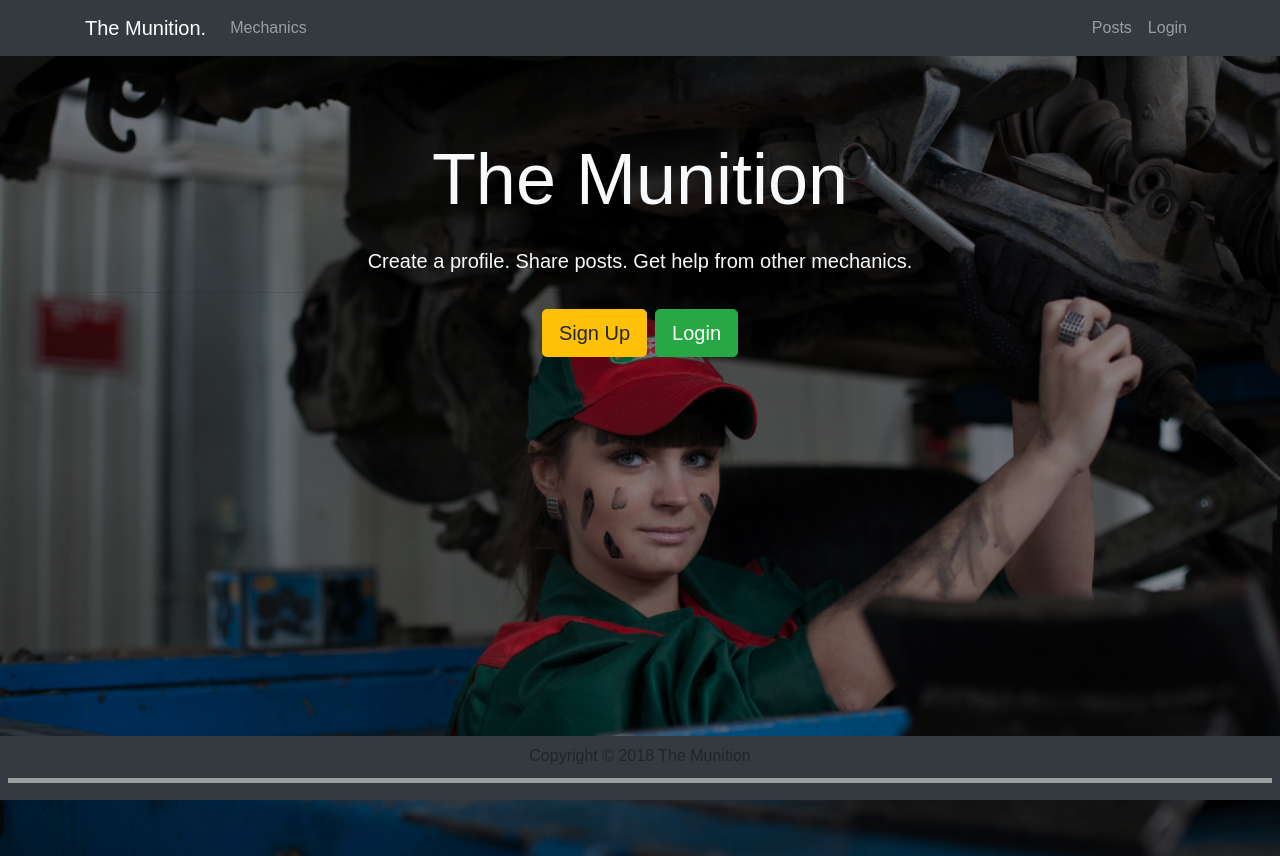
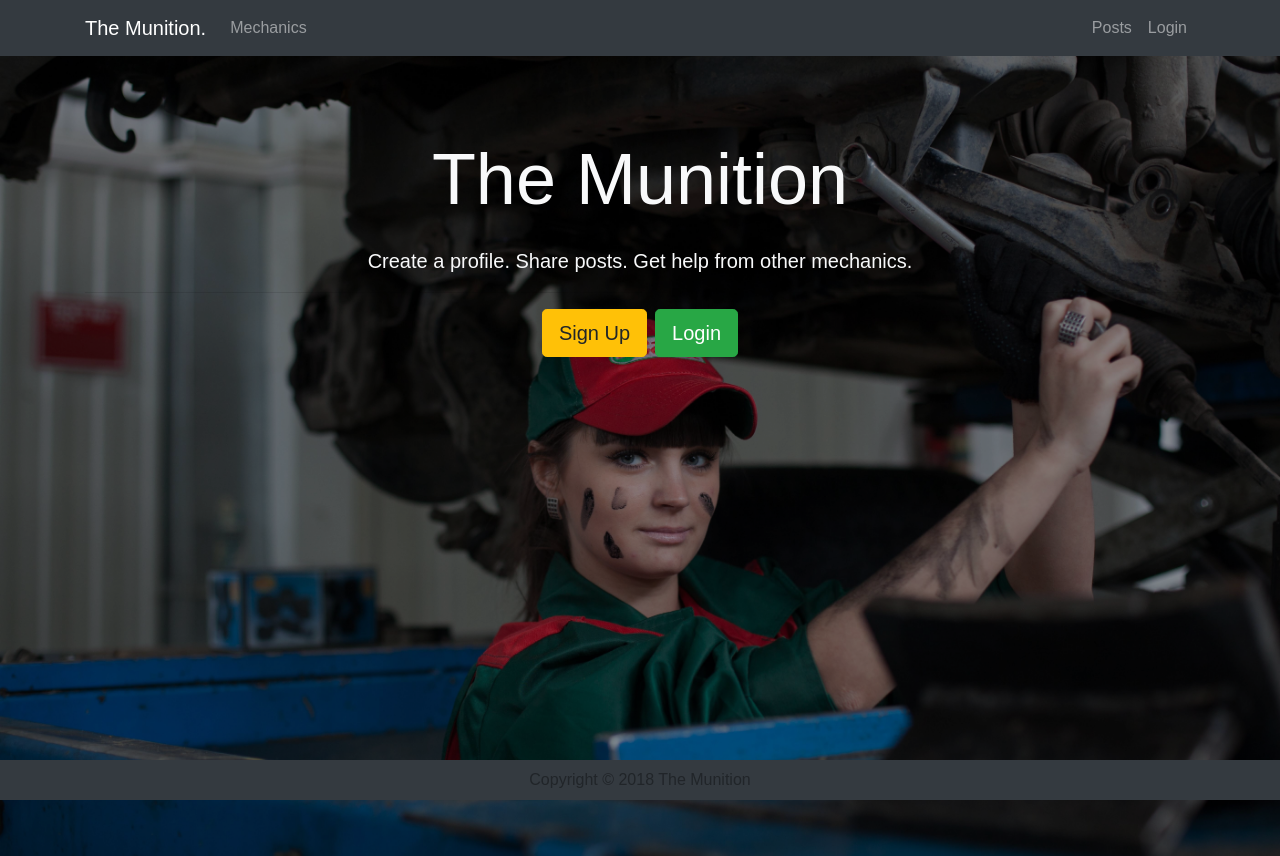
Before and after one commit to Timbo456/munition, a React (Create React App) app in the folder client/: page / in a window 1280 px wide. Built offline with nearby package versions, Linux system fonts and the light colour scheme; grey boxes are pictures that could not be loaded.

Commit message:
Remove uplist thing

```diff
--- a/client/src/components/layout/Footer.js
+++ b/client/src/components/layout/Footer.js
@@ -6,7 +6,7 @@ export default () => {
     <footer className="fixed-bottom bg-dark text-grey mt-5 p-2 text-center">
       Copyright &copy; {new Date().getFullYear()} The Munition
 
-    <a href="https://www.ontoplist.com/blogs/the-munition_5b58edbca1ca9/" target="_blank"><img src="https://www.ontoplist.com/images/ontoplist32.png?id=5b58edbca1ca9" alt="The Munition - OnToplist.com"  height="5" width="70" /></a>
+
     </footer>
   );
 };
```
